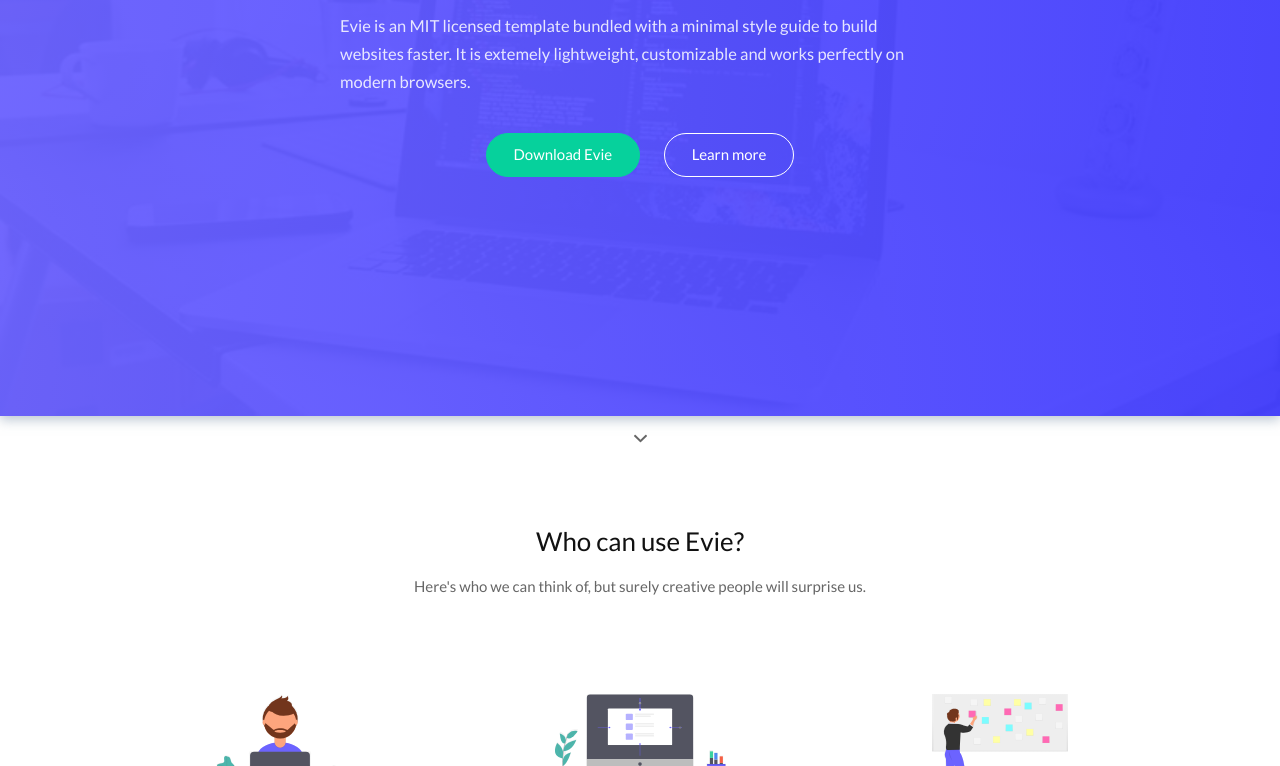
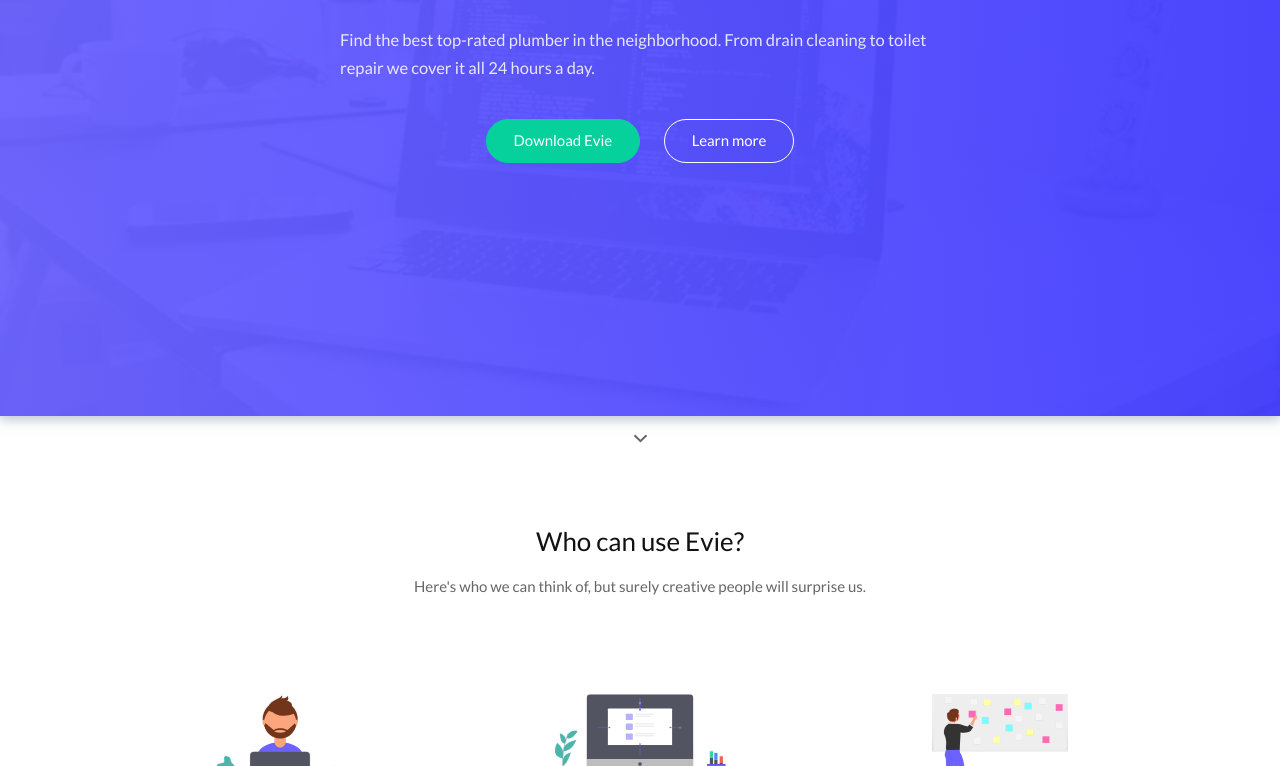
Before and after one commit to Rudyy620/eviee, a plain HTML site: page index.html in a window 1280 px wide. Shown: the part 334-1100 px from the top of the page. Drawn offline with Linux system fonts and the light colour scheme.

Commit message:
Update index.html

```diff
--- a/index.html
+++ b/index.html
@@ -33,7 +33,7 @@
 				<div class="hero__content">
 					<div class="hero__content__inner" id='navConverter'>
 						<h1 class="hero__title">Find the Best Handyman - In Your Neighborhood</h1>
-						<p class="hero__text">Evie is an MIT licensed template bundled with a minimal style guide to build websites faster. It is extemely lightweight, customizable and works perfectly on modern browsers.</p>
+						<p class="hero__text">Find the best top-rated plumber in the neighborhood. From drain cleaning to toilet repair we cover it all 24 hours a day.</p>
 						<a href="#" class="button button__accent">Download Evie</a>
 						<a href="#" class="button hero__button">Learn more</a>
 					</div>
```
